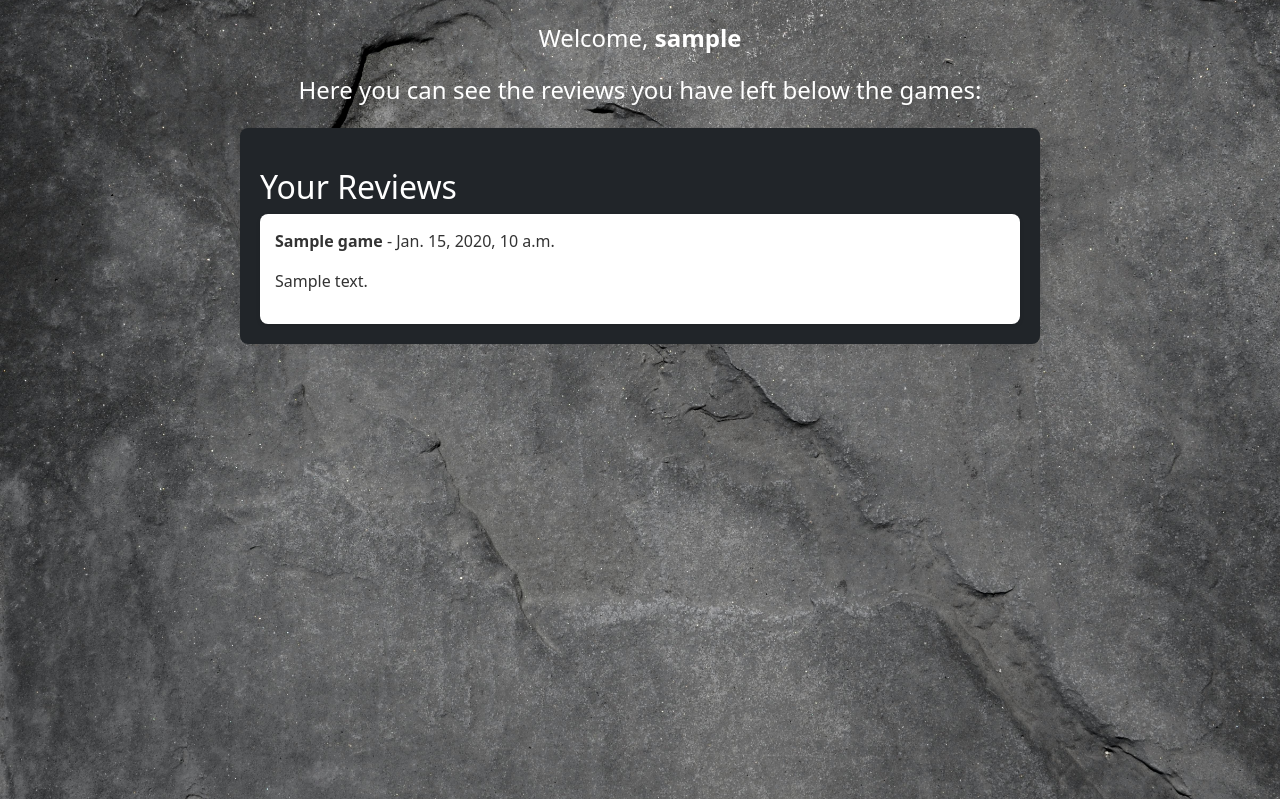
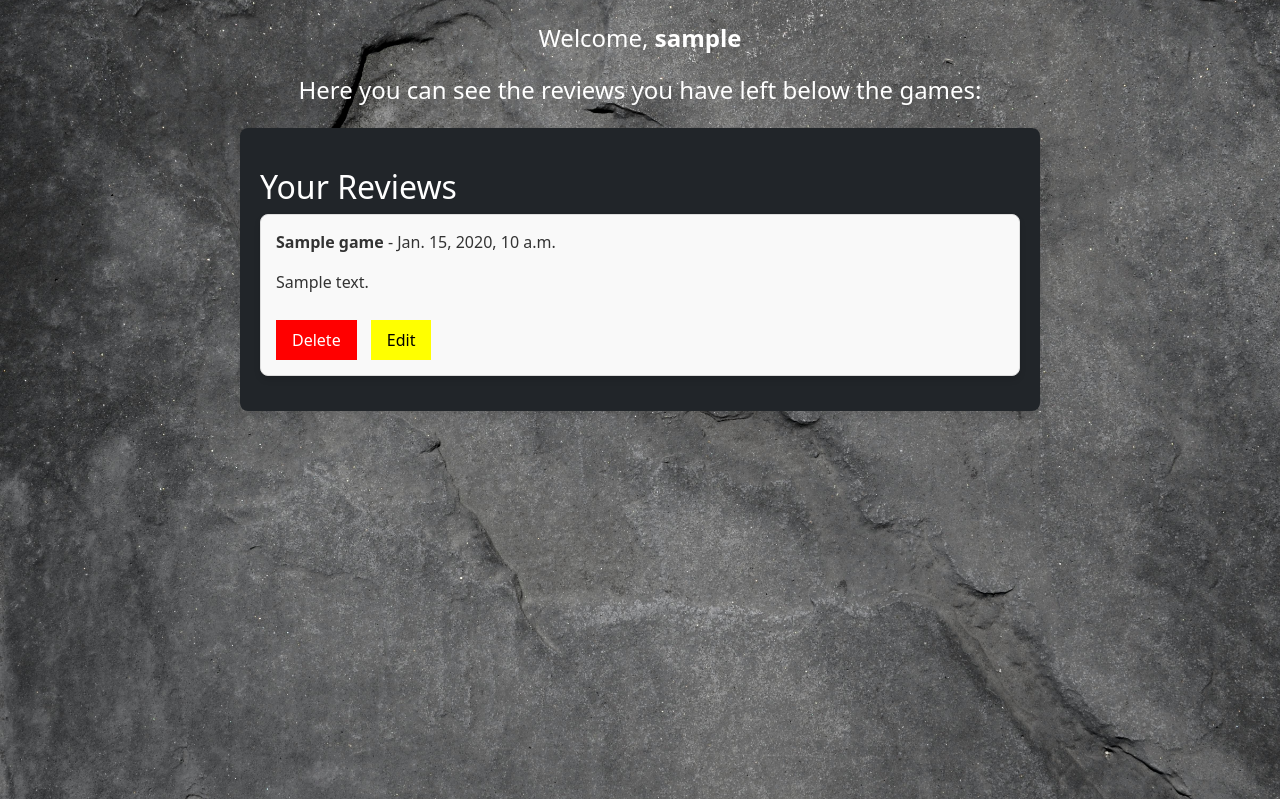
Before and after one commit to nazar0309/Game-Glance, a Django app: page /user_profile/ in a window 1280 px wide. Shown: the part 62-861 px from the top of the page. Run offline with Django 4.2, Linux system fonts and the light colour scheme; a user stored in the database is signed in; tables that the repository leaves empty hold one stand-in row (values such as "Sample post"); some libraries are stand-ins or nearby versions.

Commit message:
Add buttons to edit and delete a review

```diff
--- a/gameblog/urls.py
+++ b/gameblog/urls.py
@@ -1,9 +1,7 @@
 from . import views
 from django.urls import path
-from .views import search_games
 
 urlpatterns = [
-    path('', views.GameList.as_view(), name='home'),
-    path('search/', search_games, name='search_games'),
+    path('', views.GameList, name='home'),
     path('<slug:slug>/', views.game_detail, name='game_detail'),
 ]
--- a/static/css/style.css
+++ b/static/css/style.css
@@ -184,10 +184,14 @@ body {
 
 /* Individual review card styling */
 .review_card {
-    background: white;
+    border: 1px solid #ddd;
     padding: 15px;
-    border-radius: 8px;
-    box-shadow: 0 2px 4px rgba(0, 0, 0, 0.1);
+    margin-bottom: 15px;
+    background-color: #f9f9f9;
+}
+
+.review-actions {
+    margin-top: 10px; /* Add space between the review content and buttons */
 }
 
 .user_welcome {
@@ -195,6 +199,31 @@ body {
     font-size: 24px;
 }
 
+
+.delete_btn {
+    background-color: red;
+    color: white;
+    padding: 8px 16px;
+    border: none;
+    cursor: pointer;
+    margin-right: 10px;
+}
+
+.delete_btn:hover {
+    background-color: darkred;
+}
+
+.edit_btn {
+    background-color: yellow;
+    color: black;
+    padding: 8px 16px;
+    border: none;
+    cursor: pointer;
+}
+
+.edit_btn:hover {
+    background-color: gold;
+}
 /* Test*/
 
 
--- a/templates/base.html
+++ b/templates/base.html
@@ -65,12 +65,11 @@
 
                     <!-- Center: Search Bar -->
                     <div class="search-bar">
-                        <form class="d-flex" role="search" method="GET" action="{% url 'search_games' %}">
+                        <form class="d-flex" role="search" method="GET" action="{% url 'home' %}">
                             <input class="form-control me-2" type="search" name="q" placeholder="Find a game..." aria-label="Search">
                             <button class="btn btn-outline-success" type="submit">Search</button>
                         </form>
                     </div>
-
 
                     <!-- Right-side: Login/Register Links -->
                     <ul class="navbar-nav ms-auto mb-2 mb-lg-0">
@@ -99,7 +98,6 @@
                 {{ message | safe }}
             </div>
         {% endfor %}
-
     </header>
 
     {% block content %}
--- a/user_profile/templates/profile.html
+++ b/user_profile/templates/profile.html
@@ -13,10 +13,21 @@
         {% if reviews|length != 0 %}
         <div class="reviews_grid">
             {% for review in reviews %}
-                <div class="review_card">
-                    <p><strong>{{ review.game.title }}</strong> - {{ review.created_on }}</p>
-                    <p>{{ review.body }}</p>
+            <div class="review_card">
+                <!-- Review information at the top -->
+                <p><strong>{{ review.game.title }}</strong> - {{ review.created_on }}</p>
+                <p>{{ review.body }}</p>
+
+                <!-- Buttons below the review content -->
+                <div class="review-actions">
+                    <button class="delete_btn" review_id="{{ review.id }}" style="background-color: red; color: white; padding: 8px 16px; border: none; cursor: pointer; margin-right: 10px;">
+                        Delete
+                    </button>
+                    <button class="edit_btn" review_id="{{ review.id }}" style="background-color: yellow; color: black; padding: 8px 16px; border: none; cursor: pointer;">
+                        Edit
+                    </button>
                 </div>
+            </div>
             {% endfor %}
         </div>
         {% else %}
```
Also changed, not shown: gameblog/templates/gameblog/index.html (+5 -4 lines), gameblog/views.py (+17 -15 lines).
